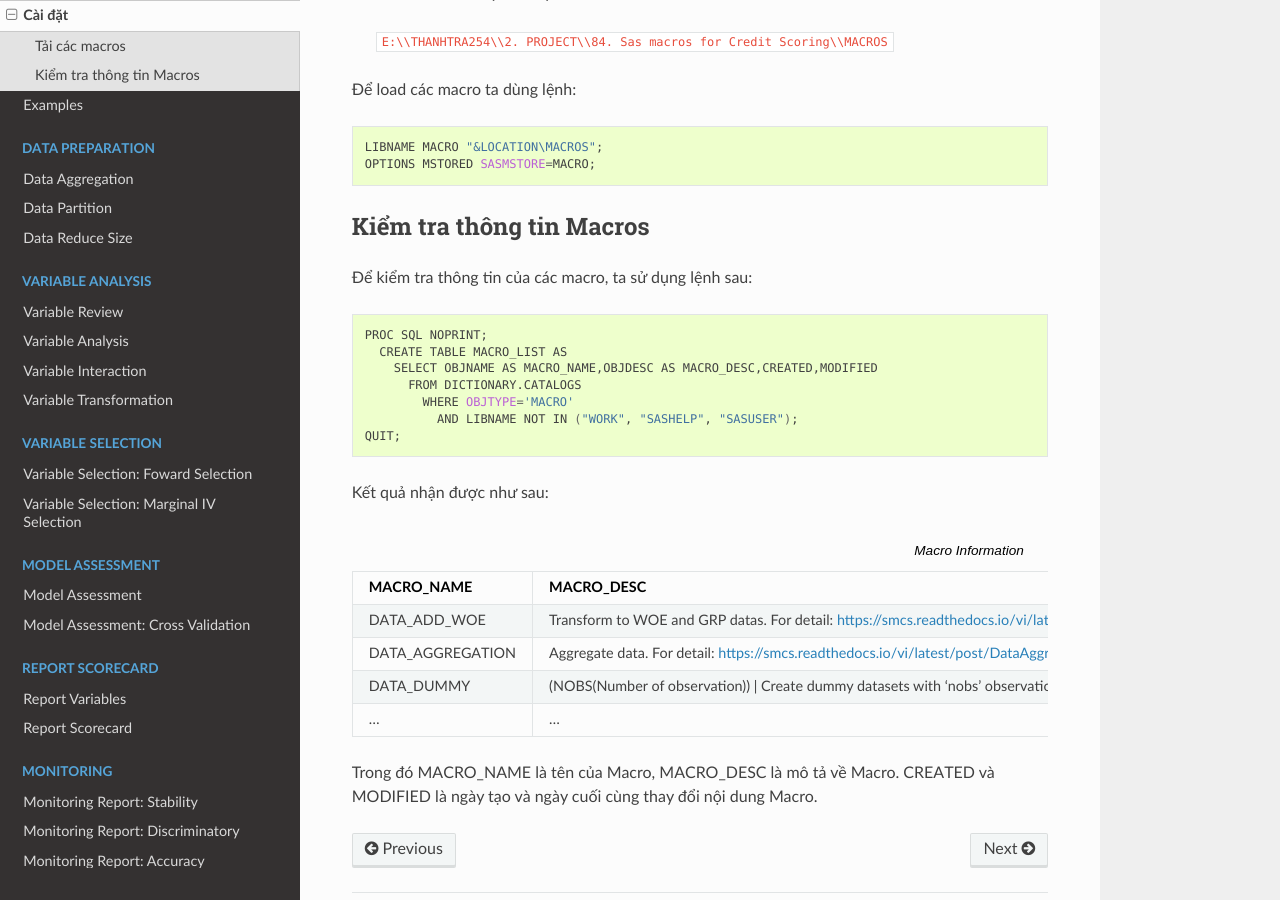
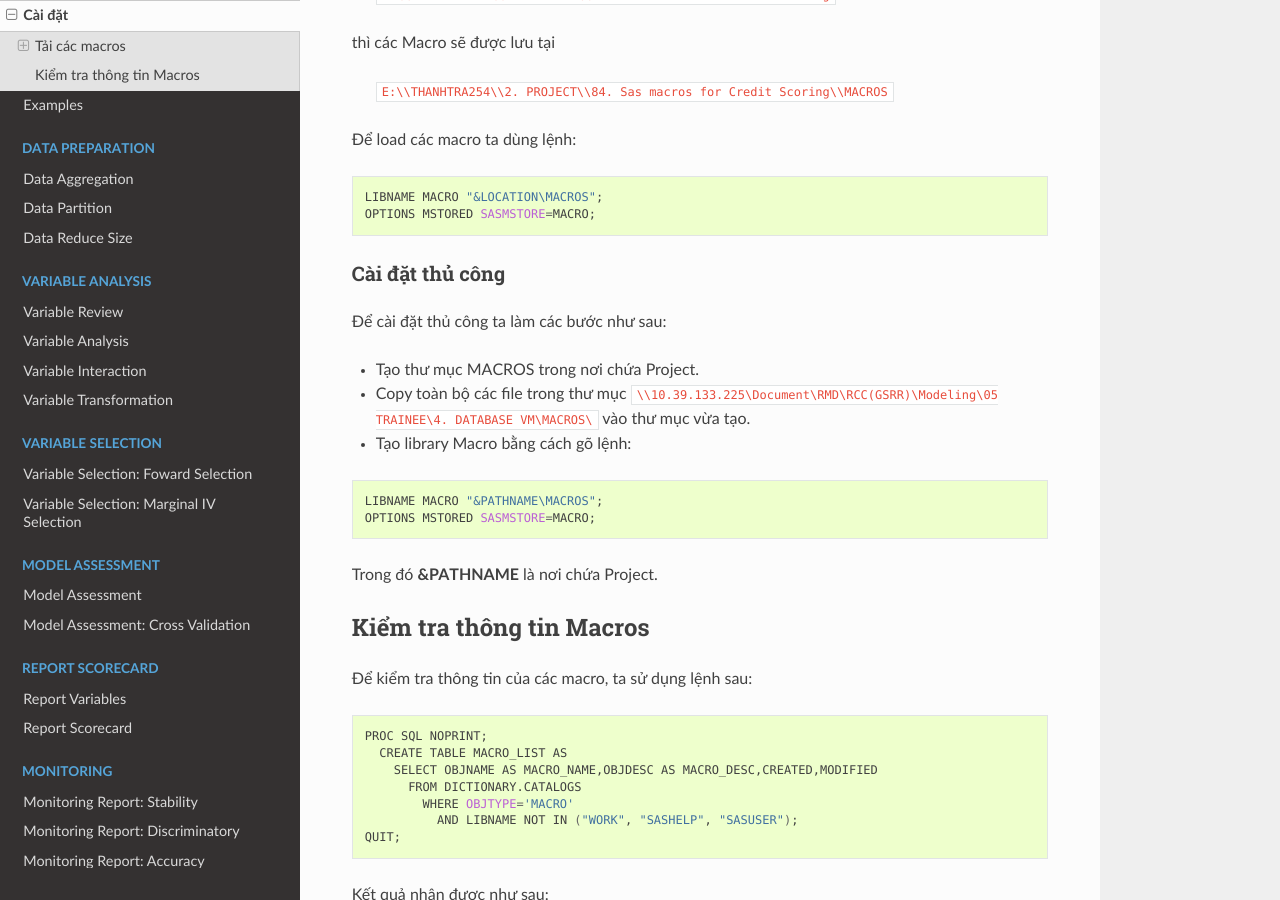
Before and after one commit to thanhtra254/SMCS, a Sphinx documentation site: the page built from docs/intro/install.rst, in a window 1280 px wide and 900 px high, scrolled down 685 px. Built offline with Sphinx 7.4.7 and the Read the Docs theme 2.0.0, drawn with Linux system fonts in a browser that asks for light colours; comment, search, counter and statistics services are not loaded.

Commit message:
Update install.rst

```diff
--- a/docs/intro/install.rst
+++ b/docs/intro/install.rst
@@ -6,6 +6,9 @@ Cài đặt
 
 Tải các macros
 ==============
+
+Cài đặt tự động
+---------------
 
 Để cài đặt SMCS, tạo Project SAS Enterprise Guide (file .EGP) và tạo một program, sau đó gõ lệnh như sau:
 
@@ -38,6 +41,24 @@ thì các Macro sẽ được lưu tại
 
   LIBNAME MACRO "&LOCATION\MACROS";
   OPTIONS MSTORED SASMSTORE=MACRO;
+
+
+Cài đặt thủ công
+----------------
+
+Để cài đặt thủ công ta làm các bước như sau:
+
+- Tạo thư mục MACROS trong nơi chứa Project.
+- Copy toàn bộ các file trong thư mục ``\\10.39.133.225\Document\RMD\RCC(GSRR)\Modeling\05 TRAINEE\4. DATABASE VM\MACROS\`` vào thư mục vừa tạo.
+- Tạo library Macro bằng cách gõ lệnh:
+
+.. code:: sh
+
+  LIBNAME MACRO "&PATHNAME\MACROS";
+  OPTIONS MSTORED SASMSTORE=MACRO;
+
+Trong đó **&PATHNAME** là nơi chứa Project.
+
 
 Kiểm tra thông tin Macros
 =========================
```
